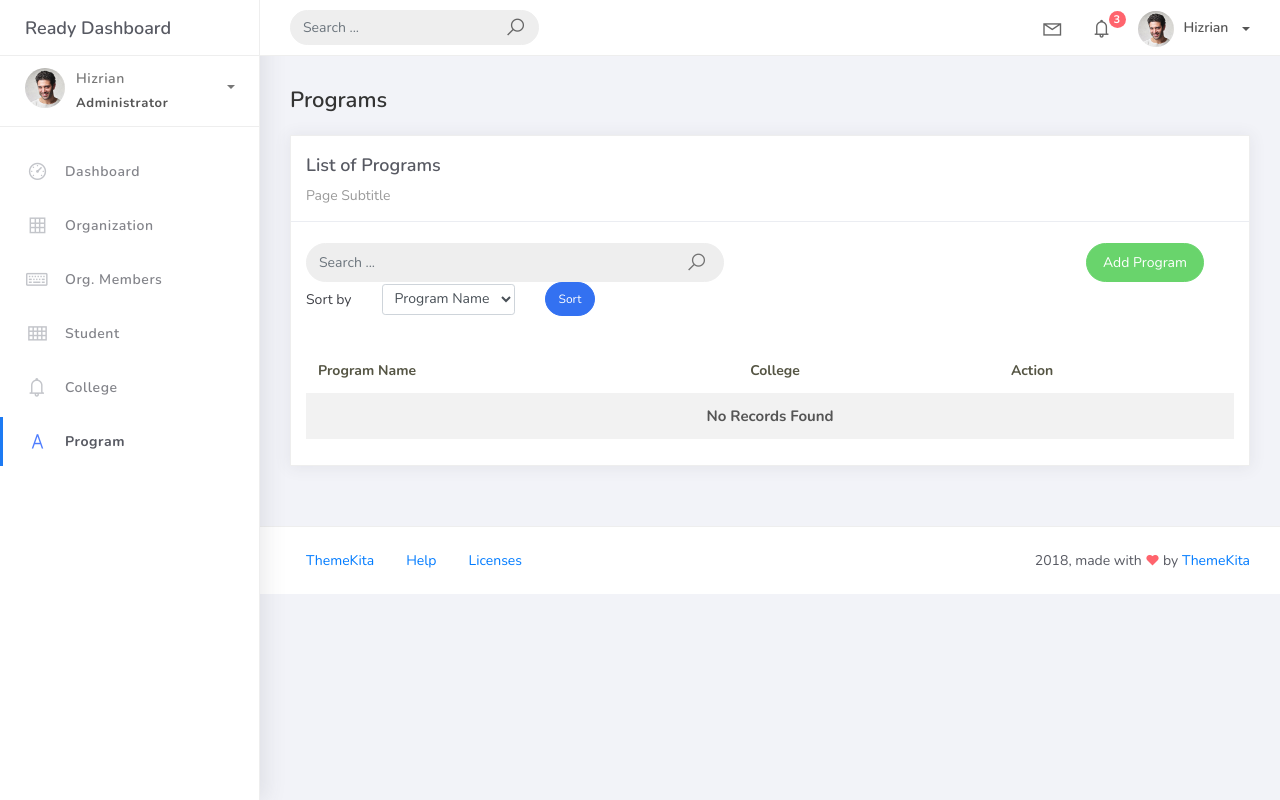
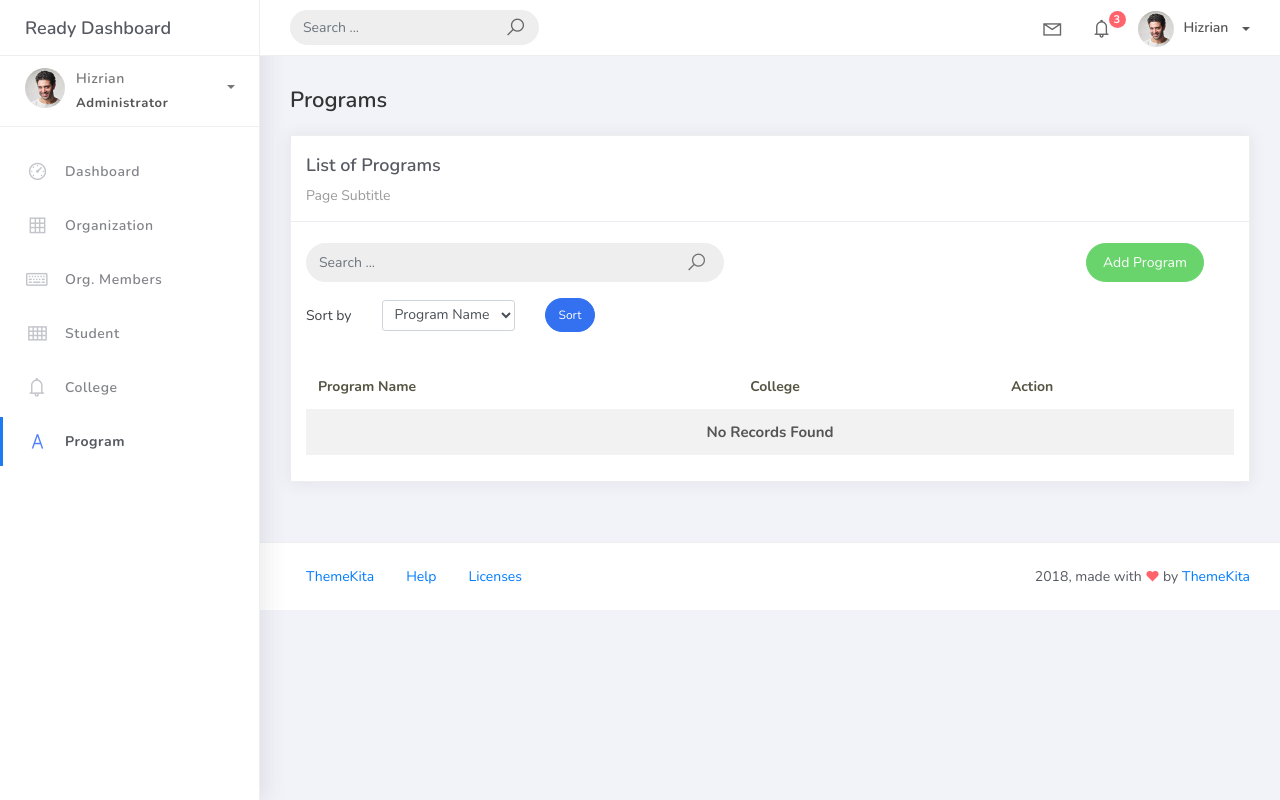
Before and after one commit to mosshead19/PSUsphere, a Django app: page /program_list in a window 1280 px wide. Run offline with Django 5.2, Linux system fonts and the light colour scheme; data that the repository does not hold is empty; some libraries are stand-ins or nearby versions.

Commit message:
fix formatting for readability

```diff
--- a/projectsite/templates/orgmember_list.html
+++ b/projectsite/templates/orgmember_list.html
@@ -31,7 +31,7 @@
                             </div>
                         </div>
                     </div>
-                    <div class="col-md-12">
+                    <div class="col-md-12 mt-3">
                         <form method="get" class="row g-2 align-items-center">
                         <div class="col-auto">
                          <label for="smallSelect" class="col-form-label">Sort by</label>
@@ -39,7 +39,6 @@
                         <div class="col-auto">
                         <select class="form-control form-control-sm" id="smallSelect" name="sort_by">
                         <option value="student__lastname" {% if request.GET.sort_by == "student__lastname" %}selected{% endif %}>Student Last Name</option>
-
                         <option value="date_joined" {% if request.GET.sort_by == "date_joined" %}selected{% endif %}>Date Joined</option>
                          </select>
                         </div>
--- a/projectsite/templates/program_list.html
+++ b/projectsite/templates/program_list.html
@@ -31,20 +31,15 @@
                             </div>
                         </div>
                     </div>
-                        <div class="col-md-12">
-                        <form method="get" class="row g-2 align-items-center">
+                    <div class="col-md-12 mt-3">
+                            <form method="get" class="row g-2 align-items-center">
                             <div class="col-auto">
-                                <label for="smallSelect" class="col-form-label">Sort by</label>
+                             <label for="smallSelect" class="col-form-label">Sort by</label>
                             </div>
                             <div class="col-auto">
-                                <select class="form-control form-control-sm" id="smallSelect" name="sort_by">
-                                    <option value="prog_name" {% if request.GET.sort_by == "prog_name" %}selected{% endif %}>
-    Program Name
-                                    </option>
-<option value="college__college_name" {% if request.GET.sort_by == "college__college_name" %}selected{% endif %}>
-    College
-</option>
-
+                            <select class="form-control form-control-sm" id="smallSelect" name="sort_by">
+                            <option value="prog_name" {% if request.GET.sort_by == "prog_name" %}selected{% endif %}>Program Name</option>
+                            <option value="college__college_name" {% if request.GET.sort_by == "college__college_name" %}selected{% endif %}>College</option>
                                 </select>
                             </div>
                             <div class="col-auto">
```
Lines whose indentation alone changed are shown as unchanged.
